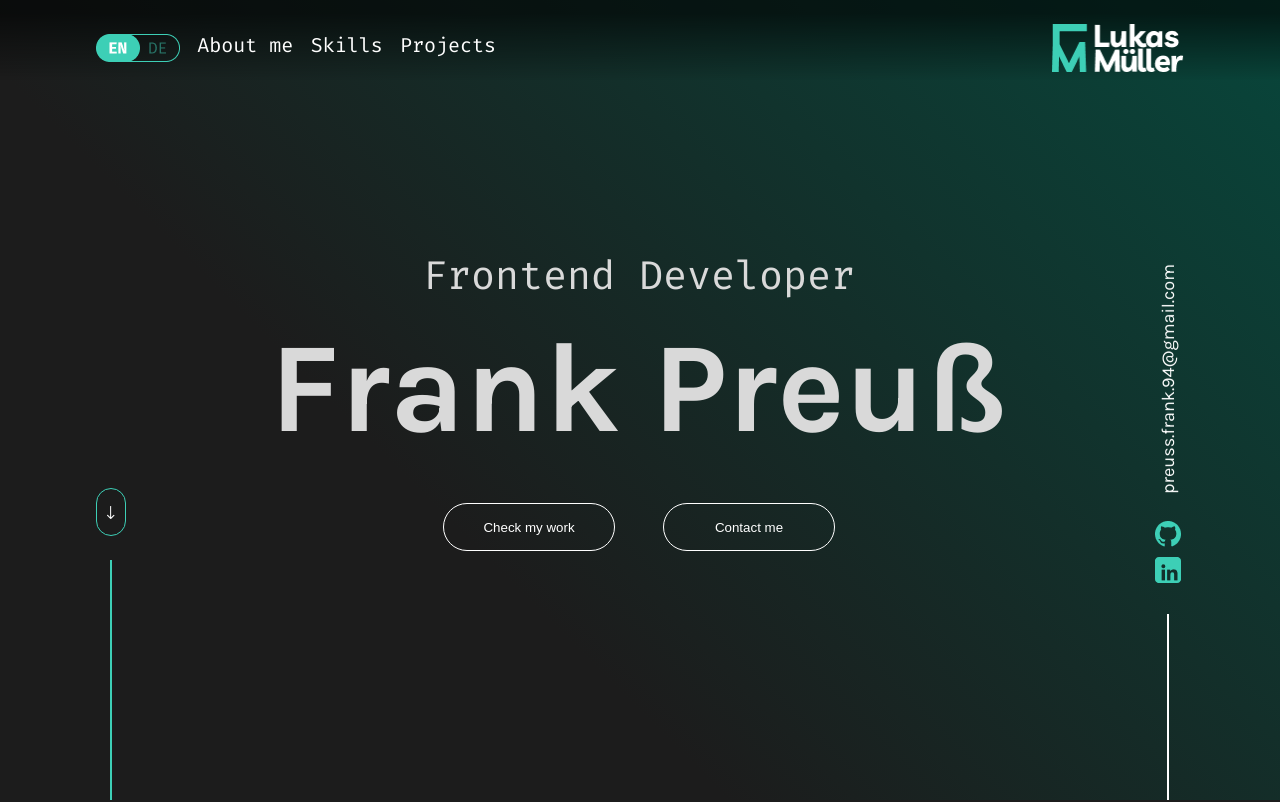
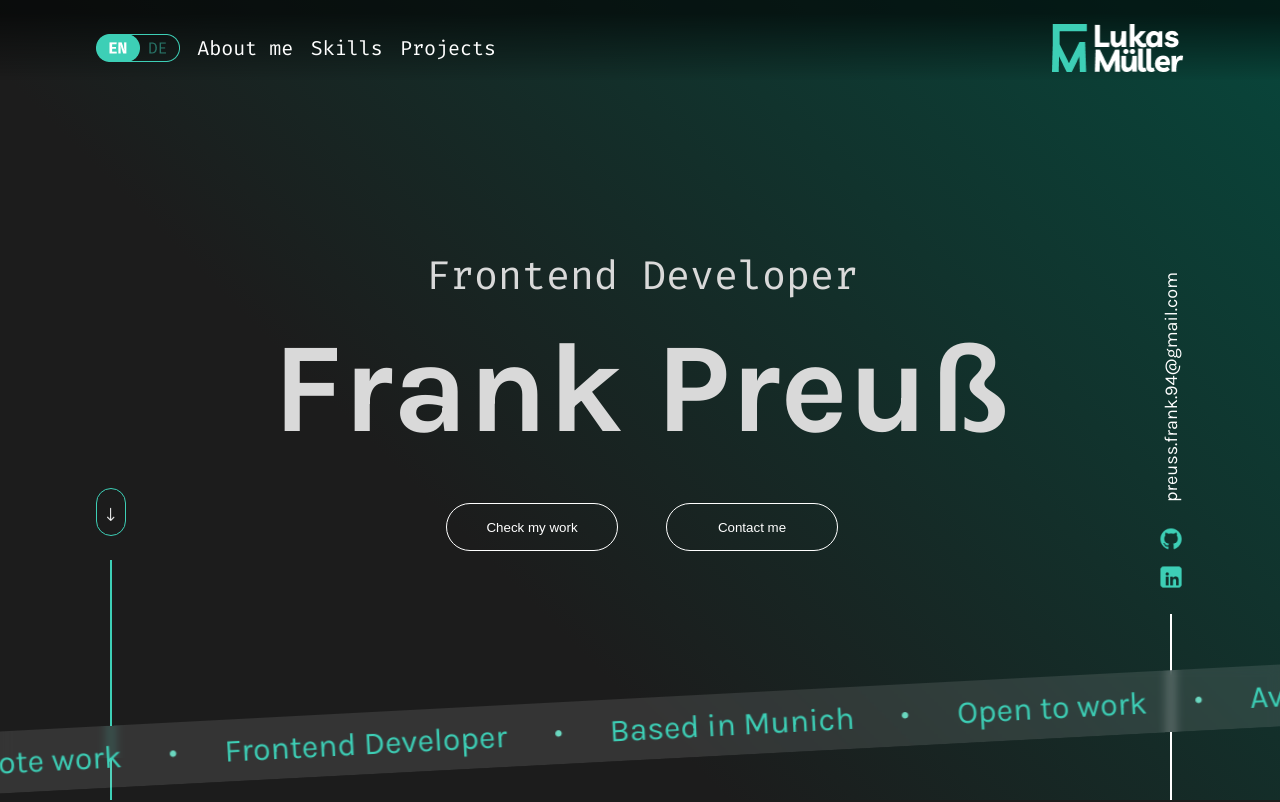
Before and after one commit to FrankPreuss94/portfolio, an Angular app: page / in a window 1280 px wide. Shown: the top 802 px of the page. Built offline with nearby package versions, Linux system fonts and the light colour scheme.

Commit message:
feat: hero animations and hover

```diff
--- a/src/app/components/hero/hero.html
+++ b/src/app/components/hero/hero.html
@@ -15,14 +15,55 @@
             </div>
         </div>
         <div class="social_links">
-            <p>preuss.frank.94@gmail.com</p>
+            <a href="mailto:preuss.frank.94@gmail.com" class="mailto">preuss.frank.94@gmail.com</a>
             <div class="social_icons">
-                <a href="https://github.com/FrankPreuss94" target="_blank"><img src="./assets/images/Github.png"
-                        alt="Github"></a>
-                <a href="https://www.linkedin.com/in/frank-preu%C3%9F-9588311a1/" target="_blank"><img
-                        src="./assets/images/Linkedin.png" alt="Linkedin"></a>
+                <div class="social_wrapper">
+                    <a href="https://github.com/FrankPreuss94" target="_blank">
+                        <img class="social_icon normal" src="./assets/images/Github.png" alt="Github">
+                        <img class="social_icon hover" src="./assets/images/Github_hover.png" alt="Github">
+                    </a>
+                    <img class="dot" src="./assets/images/radio_button_unchecked.png" alt="dot">
+                </div>
+                <div class="social_wrapper">
+                    <a href="https://www.linkedin.com/in/frank-preu%C3%9F-9588311a1/" target="_blank">
+                        <img class="social_icon normal" src="./assets/images/Linkedin.png" alt="Linkedin">
+                        <img class="social_icon hover" src="./assets/images/Linkedin_hover.png" alt="Linkedin">
+                    </a>
+                    <img class="dot" src="./assets/images/radio_button_unchecked.png" alt="dot">
+                </div>
+
             </div>
             <div class="bar"></div>
         </div>
     </div>
+
+    <div class="banner">
+        <div class="banner_content">
+
+            <p>Available for remote work</p>
+            <img src="./assets/images/radio_button_unchecked.png" alt="dot">
+
+            <p>Frontend Developer</p>
+            <img src="./assets/images/radio_button_unchecked.png" alt="dot">
+
+            <p>Based in Munich</p>
+            <img src="./assets/images/radio_button_unchecked.png" alt="dot">
+
+            <p>Open to work</p>
+            <img src="./assets/images/radio_button_unchecked.png" alt="dot">
+
+            <p>Available for remote work</p>
+            <img src="./assets/images/radio_button_unchecked.png" alt="dot">
+
+            <p>Frontend Developer</p>
+            <img src="./assets/images/radio_button_unchecked.png" alt="dot">
+
+            <p>Based in Munich</p>
+            <img src="./assets/images/radio_button_unchecked.png" alt="dot">
+
+            <p>Open to work</p>
+            <img src="./assets/images/radio_button_unchecked.png" alt="dot">
+
+        </div>
+    </div>
 </section>
--- a/src/app/components/hero/hero.scss
+++ b/src/app/components/hero/hero.scss
@@ -11,6 +11,8 @@
     justify-content: center;
     align-items: center;
     padding-inline: 96px;
+    position: relative;
+    overflow: hidden;
 }
 
 .content_wrapper {
@@ -38,6 +40,10 @@
         display: flex;
         justify-content: center;
         align-items: center;
+
+        img {
+            animation: scroll-arrow 1.2s ease-in-out infinite;
+        }
     }
 
     .bar {
@@ -85,7 +91,15 @@
         background-color: transparent;
         border: 1px white solid;
         border-radius: 100px;
+
+        &:hover {
+            border-color: var.$color-primary;
+            transition: border-color 0.15s ease;
+            color: var.$color-primary;
+            transition: color 0.15s ease;
+        }
     }
+
 }
 
 .social_links {
@@ -99,14 +113,16 @@
     .social_icons {
         display: flex;
         flex-direction: column;
+        gap: 12px;
     }
 
-    p {
+    .mailto {
         rotate: 180deg;
         writing-mode: vertical-rl;
         text-orientation: mixed;
         @include mixins.karla4;
         font-size: 18px;
+        text-decoration: none;
     }
 
     .bar {
@@ -114,5 +130,134 @@
         width: 0;
         border: 1px solid white;
     }
+}
 
+.social_wrapper {
+    position: relative;
+    display: flex;
+    align-items: center;
+
+    a {
+        position: relative;
+
+        width: 26px;
+        height: 26px;
+
+        display: block;
+    }
+
+    .social_icon {
+        position: absolute;
+
+        top: 0;
+        left: 0;
+
+        width: 26px;
+        height: 26px;
+
+        display: block;
+    }
+
+    .hover {
+        opacity: 0;
+        transition: opacity 0.15s ease;
+    }
+
+    .dot {
+        position: absolute;
+        right: -12px;
+
+        width: 7px;
+        height: 7px;
+
+        visibility: hidden;
+        opacity: 0;
+
+        transition:
+            opacity 0.15s ease,
+            visibility 0.15s ease;
+    }
+
+    &:hover {
+
+        .hover {
+            opacity: 1;
+        }
+
+        .normal {
+            opacity: 0;
+            transition: opacity 0.15s ease;
+        }
+
+        .dot {
+            opacity: 1;
+            visibility: visible;
+        }
+    }
 }
+
+.mailto:hover {
+    color: var.$color-primary;
+}
+
+.banner {
+    position: absolute;
+    left: -2%;
+    bottom: 40px;
+    height: 62px;
+    width: 104%;
+    overflow: hidden;
+    transform: rotate(-3deg);
+    background-color: rgba(217, 217, 217, 0.12);
+    backdrop-filter: blur(5.3px);
+    -webkit-backdrop-filter: blur(5.3px);
+}
+
+.banner_content {
+    width: 100%;
+    height: 100%;
+    display: flex;
+    align-items: center;
+    gap: 48px;
+    animation: banner-scroll 15s linear infinite;
+
+    p {
+        margin: 0;
+        white-space: nowrap;
+
+        font-size: 32px;
+        @include mixins.karla4;
+        color: var.$color-primary;
+    }
+
+    img {
+        width: 7px;
+        height: 7px;
+        flex-shrink: 0;
+    }
+}
+
+@keyframes banner-scroll {
+    from {
+        transform: translateX(0);
+    }
+
+    to {
+        transform: translateX(-50%);
+    }
+}
+
+@keyframes scroll-arrow {
+
+    0% {
+        transform: translateY(0);
+    }
+
+    50% {
+        transform: translateY(8px);
+    }
+
+    100% {
+        transform: translateY(0);
+    }
+}
--- a/src/app/shared/components/header/header.scss
+++ b/src/app/shared/components/header/header.scss
@@ -9,6 +9,7 @@ header {
     padding-inline: 96px;
     position: fixed;
     top: 0;
+    z-index: 1;
 }
 
 .content_wrapper {
@@ -51,6 +52,8 @@ img {
     }
 
     img {
+        position: absolute;
+        bottom: 24px;
         width: 7px;
         height: 7px;
         visibility: hidden;
```
Also changed, not shown: public/assets/images/Github_hover.png (added), public/assets/images/Linkedin_hover.png (added).
